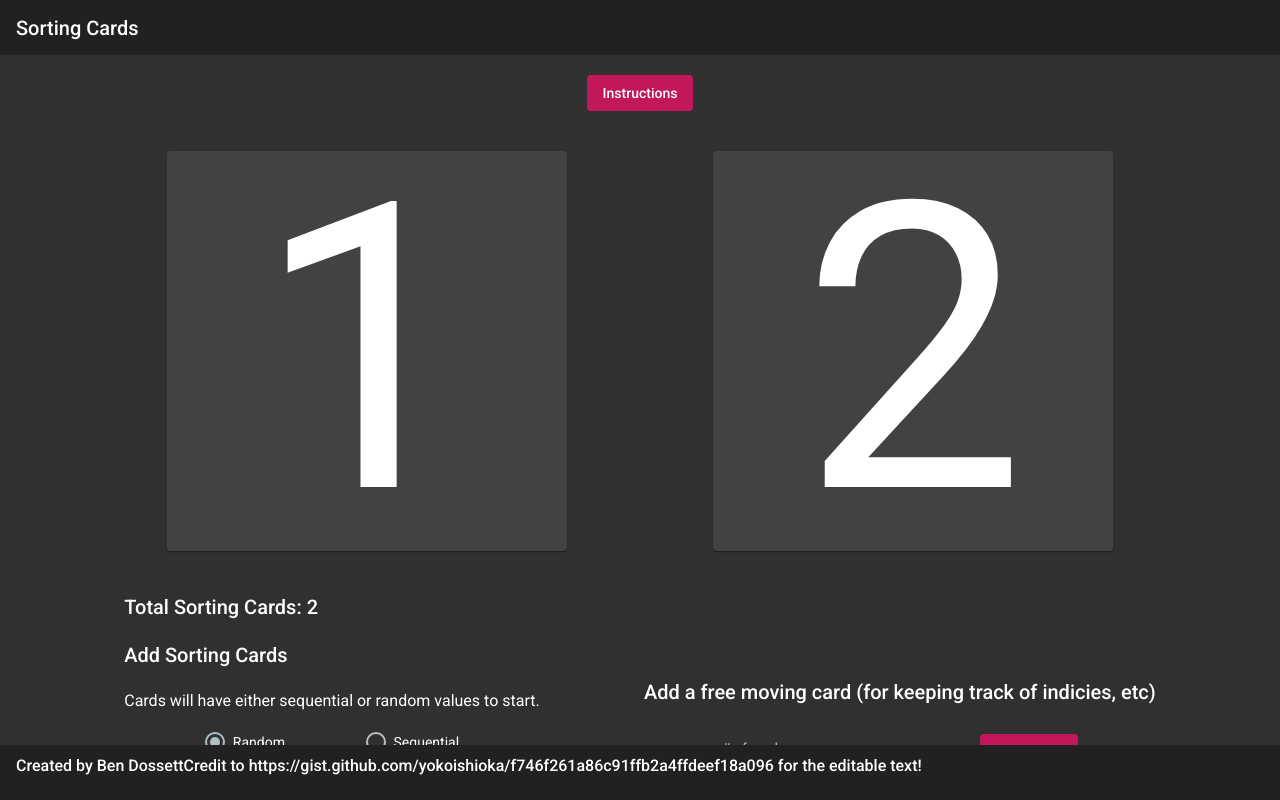
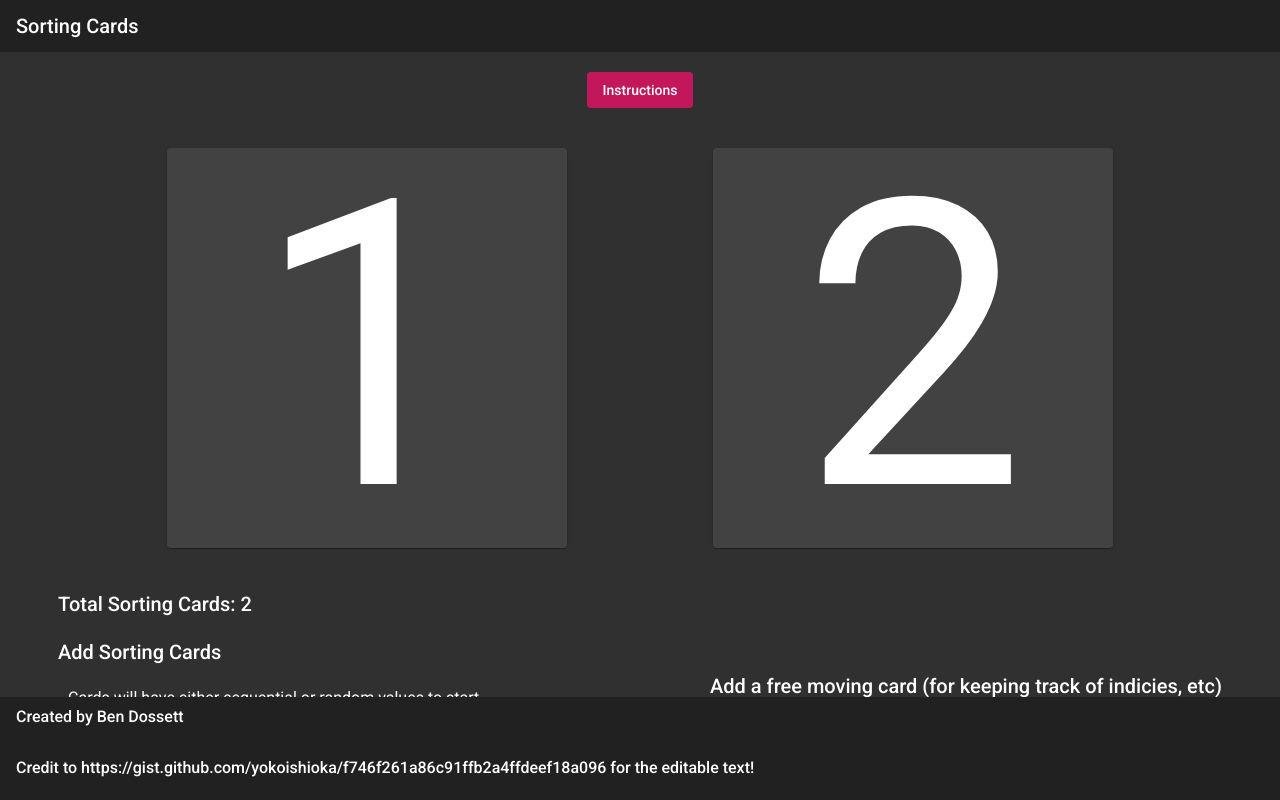
Before and after one commit to bendossett/sorting-cards, an Angular app: page / in a window 1280 px wide. Built offline with nearby package versions, Linux system fonts and the light colour scheme.

Commit message:
feat(colors): Minor style changes, randomizer

```diff
--- a/src/app/app.component.html
+++ b/src/app/app.component.html
@@ -8,7 +8,11 @@
         </mat-drawer-content>
     </mat-drawer-container>
     <mat-toolbar fxFlexOffset="auto">
-        <p>Created by Ben Dossett</p><br>
-        <p>Credit to https://gist.github.com/yokoishioka/f746f261a86c91ffb2a4ffdeef18a096 for the editable text!</p>
+        <mat-toolbar-row>
+            <p>Created by Ben Dossett</p>
+        </mat-toolbar-row>
+        <mat-toolbar-row>
+            <p>Credit to https://gist.github.com/yokoishioka/f746f261a86c91ffb2a4ffdeef18a096 for the editable text!</p>
+        </mat-toolbar-row>
     </mat-toolbar>
 </section>
--- a/src/app/sorting/sorting.component.html
+++ b/src/app/sorting/sorting.component.html
@@ -15,9 +15,10 @@
                 <mat-card *cdkDragPlaceholder></mat-card>
             </mat-card>
         </div>
-        <mat-card cdkDrag *ngFor="let card of freeRangeCards; index as i"
+        <mat-card fxLayout="col" fxLayoutAlign="center center" cdkDrag *ngFor="let card of freeRangeCards; index as i"
             [appEditable]="card.value" [cardType]="'free'" [cardIndex]="i"
-            (onChange)="onChange($event)" (onDelete)="onDelete($event)">
+            (onChange)="onChange($event)" (onDelete)="onDelete($event)"
+            [style.fontSize]="cardFontSize" [style.width]="cardSize" [style.height]="cardSize">
             <div class="placeholder" *cdkDragPlaceholder></div>
         </mat-card >
     </div>
@@ -56,6 +57,11 @@
                 <button mat-flat-button color="primary" (click)="addCards()">Add Cards</button>
             </div>
         </div>
+
+        <div fxLayout="column" fxLayoutAlign="center center">
+            <button mat-flat-button color="primary" (click)="randomizeCards()">Randomize cards</button>
+        </div>
+
         <div>
             <h2>Add a free moving card (for keeping track of indicies, etc)</h2>
             <div fxLayout="row" fxLayoutAlign="space-evenly center">
--- a/src/app/sorting/sorting.component.scss
+++ b/src/app/sorting/sorting.component.scss
@@ -7,3 +7,8 @@
 .flex-item {
     padding: 20px;
 }
+
+h3 {
+    color: white;
+    margin: 10px;
+}
--- a/src/app/sorting/sorting.component.ts
+++ b/src/app/sorting/sorting.component.ts
@@ -95,6 +95,10 @@ export class SortingComponent implements OnInit {
     }
   }
 
+  randomizeCards() {
+    this.cards.sort(() => Math.random() - 0.5);
+  }
+
   updateValueType(value: string) {
     this.valueType = value === 'random';
     console.log(this.valueType)
```
